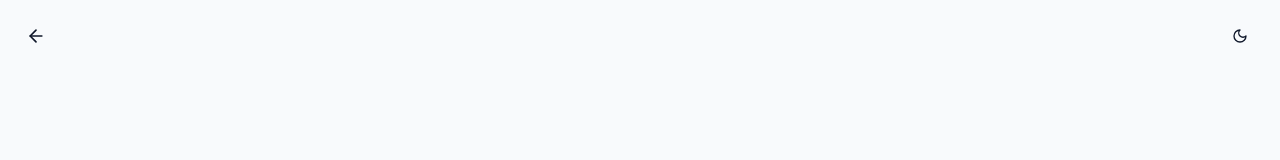
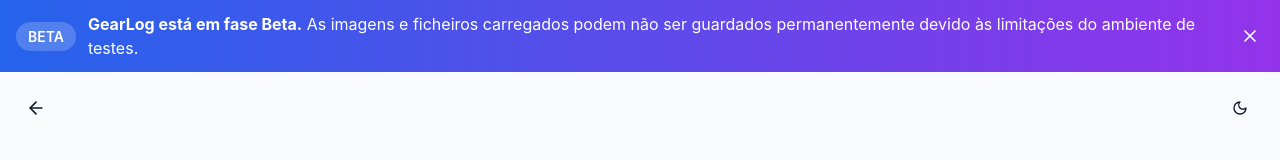
Before and after one commit to ricardoguimaraes2021/GearLog, a React (Vite) app in the folder frontend/: page /login in a window 1280 px wide. Shown: the top 160 px of the page. Built offline with nearby package versions, Linux system fonts and the light colour scheme; no server answers.

Commit message:
Add beta warning banner to inform users about file storage limitations

```diff
--- a/frontend/src/App.tsx
+++ b/frontend/src/App.tsx
@@ -34,6 +34,8 @@
 import CompanySettings from './pages/Settings/CompanySettings';
 import HomeRedirect from './components/HomeRedirect';
 import PageTransition from './components/PageTransition';
+import BetaBanner from './components/BetaBanner';
+
 
 function ProtectedRoute({ children }: { children: React.ReactNode }) {
   const { isAuthenticated, isLoading, isInitializing } = useAuthStore();
@@ -74,6 +76,7 @@
           v7_relativeSplatPath: true,
         }}
       >
+        <BetaBanner />
         <Routes>
           <Route path="/landing" element={
             <PageTransition animationType="fade">
--- /dev/null
+++ b/frontend/src/components/BetaBanner.tsx
@@ -0,0 +1,38 @@
+import { useState } from 'react';
+import { X } from 'lucide-react';
+
+export default function BetaBanner() {
+  const [isVisible, setIsVisible] = useState(() => {
+    // Check if user has dismissed the banner before
+    return localStorage.getItem('betaBannerDismissed') !== 'true';
+  });
+
+  const handleDismiss = () => {
+    localStorage.setItem('betaBannerDismissed', 'true');
+    setIsVisible(false);
+  };
+
+  if (!isVisible) return null;
+
+  return (
+    <div className="bg-gradient-to-r from-blue-600 to-purple-600 text-white px-4 py-3 shadow-md">
+      <div className="max-w-7xl mx-auto flex items-center justify-between gap-4">
+        <div className="flex items-center gap-3 flex-1">
+          <span className="bg-white/20 backdrop-blur-sm px-3 py-1 rounded-full text-sm font-semibold">
+            BETA
+          </span>
+          <p className="text-sm md:text-base">
+            <strong>GearLog está em fase Beta.</strong> As imagens e ficheiros carregados podem não ser guardados permanentemente devido às limitações do ambiente de testes.
+          </p>
+        </div>
+        <button
+          onClick={handleDismiss}
+          className="p-1 hover:bg-white/20 rounded-full transition-colors flex-shrink-0"
+          aria-label="Fechar aviso"
+        >
+          <X size={20} />
+        </button>
+      </div>
+    </div>
+  );
+}
```
Lines whose indentation alone changed are shown as unchanged.
